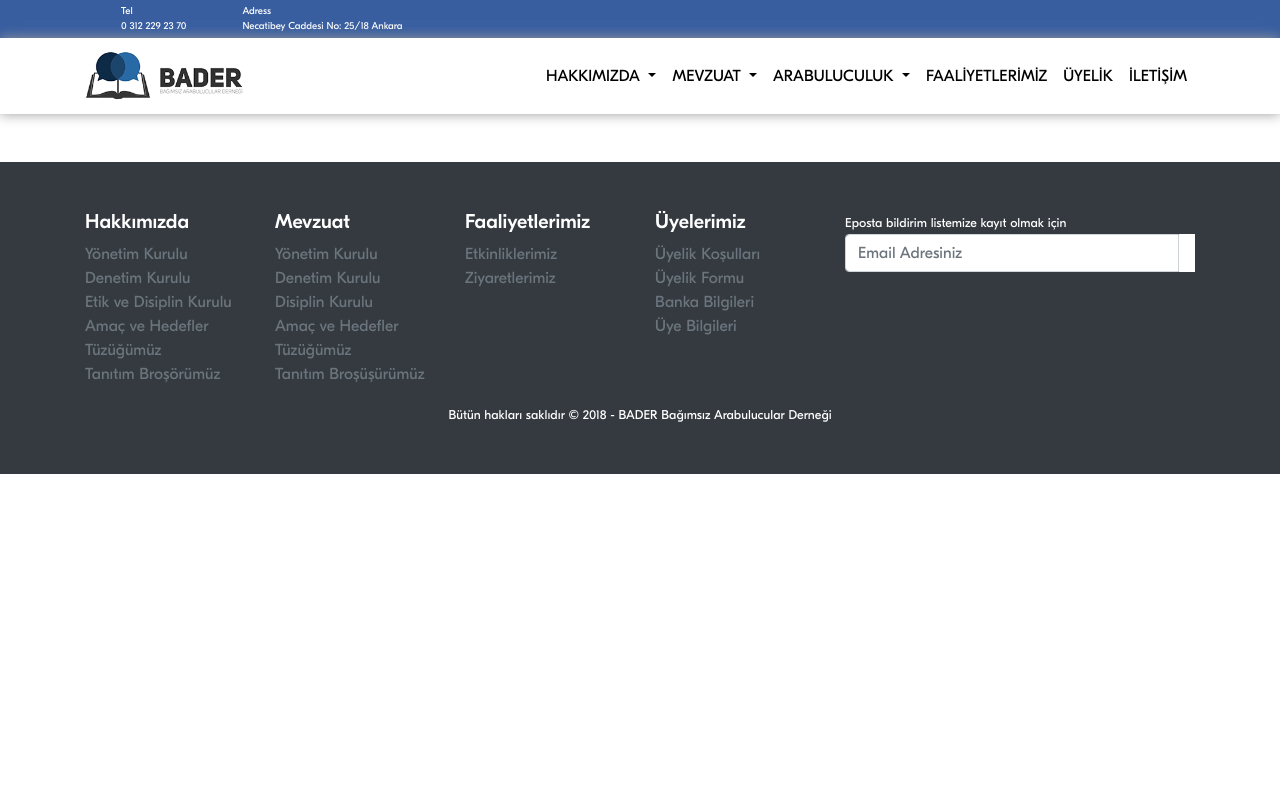
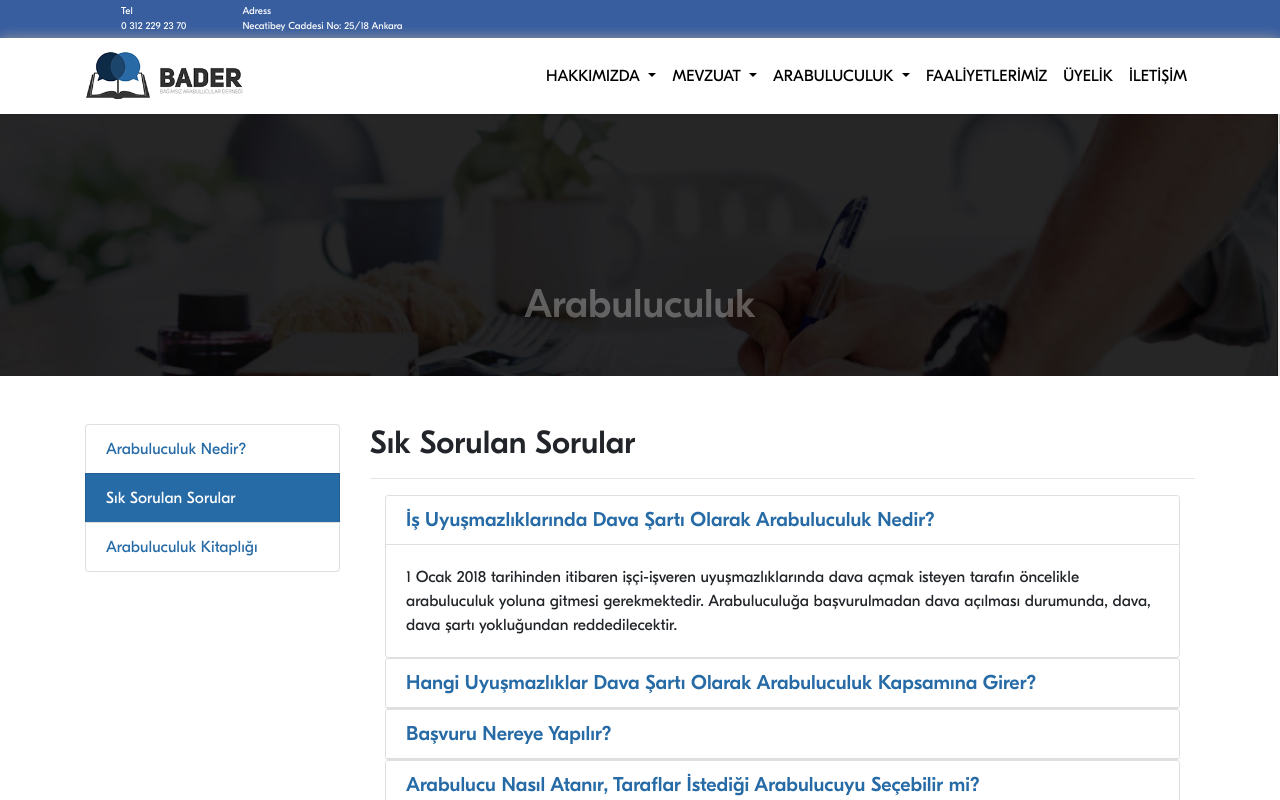
Before and after one commit to er3n/bader, a Vue app: page /arabuluculuk/sss in a window 1280 px wide. Shown: the top 800 px of the page. Built offline with nearby package versions, Linux system fonts and the light colour scheme; some icons are missing.

Commit message:
arabuluculuk sss eklenir

```diff
--- /dev/null
+++ b/src/assets/json/faq.json
@@ -0,0 +1,43 @@
+[
+    {
+        "title": "İş Uyuşmazlıklarında Dava Şartı Olarak Arabuluculuk Nedir?",
+        "content": "1 Ocak 2018 tarihinden itibaren işçi-işveren uyuşmazlıklarında dava açmak isteyen tarafın öncelikle arabuluculuk yoluna gitmesi gerekmektedir. Arabuluculuğa başvurulmadan dava açılması durumunda, dava, dava şartı yokluğundan reddedilecektir."
+    },
+    {
+        "title": "Hangi Uyuşmazlıklar Dava Şartı Olarak Arabuluculuk Kapsamına Girer?",
+        "content": "Bireysel veya toplu iş sözleşmesine dayanan işçi ve işveren alacağı ve tazminatı (kıdem tazminatı, ihbar tazminatı, kötü niyet tazminatı, fazla mesai ücreti, hafta tatili ücreti, yıllık izin ücreti vb.) ile işe iade taleplerinde dava açılmadan önce arabulucuya başvurulmuş olması dava şartı olacaktır. Ancak iş kazası veya meslek hastalığından kaynaklanan maddi ve manevi tazminat davaları ile bunlarla ilgili tespit ve itiraz durumları bu kapsamda değildir."
+    },
+    {
+        "title": "Başvuru Nereye Yapılır?",
+        "content": "Başvuru adliyelerde bulunan arabuluculuk bürolarına yapılır. Arabuluculuk bürosu olmayan yerlerde arabuluculuk bürosu sıfatıyla görevlendirilen sulh hukuk mahkemesi yazı işleri müdürlüğü tarafından işlemler gerçekleştirilir."
+    },
+    {
+        "title": "Arabulucu Nasıl Atanır, Taraflar İstediği Arabulucuyu Seçebilir mi?",
+        "content": "Arabulucu, adliyelerdeki arabuluculuk bürolarındaki görevli personel tarafından sicile kayıtlı arabulucular listesinden atanacaktır. Ancak tarafların listede yer alan herhangi bir arabulucu üzerinde anlaşmaları halinde bu arabulucu görevlendirilir."
+    },
+    {
+        "title": "Dava Şartı Olarak Arabuluculukta Arabulucu Başvuruyu En Fazla Ne Kadar Süre İçerisinde Sonuçlandırır?",
+        "content": "Arabulucu, yapılan başvuruyu görevlendirildiği tarihten itibaren üç hafta içinde sonuçlandırır. Bu süre zorunlu hâllerde arabulucu tarafından en fazla bir hafta uzatılabilir."
+    },
+    {
+        "title": "Arabuluculuğa Başvuru Ücretli midir?",
+        "content": "Arabuluculuk bürosuna başvuruda herhangi bir ücret alınmaz. Taraflar arabuluculuk görüşmelerinde anlaşamazlarsa 2 saatlik ücret Adalet Bakanlığı bütçesinden karşılanır. Anlaşma durumunda ücret, aksi kararlaştırılmadıkça taraflarca eşit şekilde ödenir. Ancak uygulamada sıklıkla görüldüğü üzere, işveren tarafından da arabuluculuk ücretinin tamamı ödenebilir. Ücret, Arabuluculuk Asgari Ücret Tarifesine göre belirlenir. Arabuluculuk Ücret Tarifesi, Arabuluculuk Daire Başkanlığının resmi web sitesinde yer almaktadır.",
+        "link": "http://www.adb.adalet.gov.tr/Sayfalar/Teskilat/mevzuat/tarife.html"
+    },
+    {
+        "title": "Arabuluculuk Görüşmelerine Kimler Katılır?",
+        "content": "Arabuluculuk görüşmelerine taraflar bizzat ya da varsa avukatları aracılığıyla katılabilirler. Tarafın vekili aracılığı ile görüşmelere katılmak istemesi durumunda vekaletnamede arabuluculukla ilgili özel bir yet ki gerekir."
+    },
+    {
+        "title": "Karşı Taraf Görüşmelere Gelmezse Ne Olur?",
+        "content": "İlk toplantıya mazeretsiz bir şekilde katılmayan taraf dava açıldığı taktirde, bu taraf dava sonucunda kısmen ya da tamamen haklı çıksa dahi yargılama giderlerinin tamamından sorumlu tutulur. Ayrıca, bu taraf lehine vekalet ücretine hükmedilmez."
+    },
+    {
+        "title": "Anlaşma Sağlanamazsa Süreç Nasıl Devam Eder?",
+        "content": "Arabuluculuk sürecinde taraflar anlaşma sağlayamazsa mahkemeye başvurarak dava açabilirler."
+    },
+    {
+        "title": "Arabuluculuk Ücretini Karşılayamayacak Durumda Olan Taraf Nereye Başvurmalıdır?",
+        "content": "Arabuluculuk ücretini karşılamak için adli yardıma ihtiyaç duyan taraf arabuluculuk bürosunun bulunduğu yerdeki sulh hukuk hâkiminin kararıyla adli yardımdan yararlanabilecektir."
+    }
+]
--- /dev/null
+++ b/src/assets/json/mediation.json
@@ -0,0 +1,17 @@
+{
+    "title": "Arabuluculuk",
+    "menus": [
+        {
+            "title": "Arabuluculuk Nedir?",
+            "link": "/arabuluculuk/arabuluculuk-nedir"
+        },
+        {
+            "title": "Sık Sorulan Sorular",
+            "link": "/arabuluculuk/sss"
+        },
+        {
+            "title": "Arabuluculuk Kitaplığı",
+            "link": "/arabuluculuk/arabuluculuk-kitapligi"
+        }
+    ]
+}
--- a/src/components/Accordion.vue
+++ b/src/components/Accordion.vue
@@ -17,6 +17,11 @@
                     <ul v-if="value.subContent" v-for="(subContent, subContentKey) in value.subContents" v-bind:key="subContentKey" class="pt-2">
                         <li>{{subContent}}</li>
                     </ul>
+
+                    <a :href="value.link" target="_blank" v-if="value.link" class="pt-2">
+                        {{value.link}}
+                    </a>
+
                 </div>
                 </div>
             </div>
@@ -27,11 +32,11 @@
 
 <script>
 export default {
-  props: ['items'],
+  props: ["items"],
   data() {
-      return {
-          selectedItem: -1
-      }
+    return {
+      selectedItem: 0
+    };
   },
   methods: {
     selectItem: function(selectedId) {
--- a/src/components/Navbar.vue
+++ b/src/components/Navbar.vue
@@ -40,9 +40,9 @@
                             ARABULUCULUK
                         </a>
                         <div class="dropdown-menu show" v-if="showSubMenuKey == 'ARABULUCULUK'" >
-                            <a class="dropdown-item" href="/nedir" v-on:click="hideNavbar">ARABULUCULUK NEDİR?</a>
-                            <a class="dropdown-item" href="/sss" v-on:click="hideNavbar">SIK SORULAN SORULAR</a>
-                            <a class="dropdown-item" href="/kitaplik" v-on:click="hideNavbar">ARABULUCULUK KİTAPLIĞI</a>
+                            <a class="dropdown-item" href="/arabuluculuk/arabuluculuk-nedir" v-on:click="hideNavbar">ARABULUCULUK NEDİR?</a>
+                            <a class="dropdown-item" href="/arabuluculuk/sss" v-on:click="hideNavbar">SIK SORULAN SORULAR</a>
+                            <a class="dropdown-item" href="/arabuluculuk/arabuluculuk-kitapligi" v-on:click="hideNavbar">ARABULUCULUK KİTAPLIĞI</a>
                         </div>
                     </li>
                     <li class="nav-item">
--- a/src/router.js
+++ b/src/router.js
@@ -4,7 +4,10 @@ import Home from './views/Home.vue'
 import About from './views/about/About.vue'
 import Directors from './views/about/Directors.vue'
 import Purpose from './views/about/Purpose.vue'
-import Faq from './views/Faq.vue'
+import Mediation from './views/mediation/Mediation.vue'
+import WhatMediation from './views/mediation/WhatMediation'
+import Faq from './views/mediation/Faq'
+import MediationLibrary from './views/mediation/MediationLibrary'
 
 Vue.use(Router)
 
@@ -31,9 +34,22 @@ export default new Router({
       ]
     },
     {
-      path: '/sss',
-      name: 'faq',
-      component: Faq
+      path: '/arabuluculuk',
+      component: Mediation,
+      children: [
+        {
+          path: 'arabuluculuk-nedir',
+          component: WhatMediation
+        },
+        {
+          path: 'sss',
+          component: Faq
+        },
+        {
+          path: 'arabuluculuk-kitapligi',
+          component: MediationLibrary
+        }
+      ]
     }
   ]
 })
--- a/src/views/Faq.vue
+++ /dev/null
@@ -1,50 +0,0 @@
-<template>
-    <div>
-        <div class="carousel slide" data-ride="carousel">
-            <div class="carousel-inner" role="listbox">
-                <div class="carousel-item active">
-                    <img class="d-block img-fluid" src="../assets/aboutus.jpg" alt="First slide">
-                </div>
-                <div class="carousel-caption d-none d-md-block">
-                    <h1 style="opacity: 0.3">Sık Sorulan Sorular</h1>
-                </div>
-            </div>
-        </div>
-
-        <div class="container mt-5">
-            <div class="row">
-                <accordion :items="arabuluculukFaq" />
-            </div>
-
-        </div>
-
-    </div>
-</template>
-
-<script>
-import Accordion from "../components/Accordion";
-import ArabuluculukFaq from "../assets/json/arabuluculuk-faq.json"
-
-export default {
-  name: "Faq",
-  components: {
-    Accordion
-  },
-  data() {
-    return {
-      arabuluculukFaq: ArabuluculukFaq
-    };
-  }
-};
-</script>
-
-<style lang="scss">
-$basecolor: #276ba6;
-
-.sssTitle {
-  color: $basecolor !important;
-}
-.card-header {
-  background-color: white;
-}
-</style>
--- /dev/null
+++ b/src/views/mediation/Faq.vue
@@ -0,0 +1,35 @@
+<template>
+  <div class="col-12 col-md-9">
+      <h2>Sık Sorulan Sorular</h2>
+      <hr>
+      <accordion :items="faqContent" />
+  </div>
+</template>
+
+<script>
+import Accordion from "../../components/Accordion";
+import FaqContent from "../../assets/json/faq.json"
+
+export default {
+  name: "Faq",
+  components: {
+    Accordion
+  },
+  data() {
+    return {
+      faqContent: FaqContent
+    };
+  }
+};
+</script>
+
+<style lang="scss">
+$basecolor: #276ba6;
+
+.sssTitle {
+  color: $basecolor !important;
+}
+.card-header {
+  background-color: white;
+}
+</style>
--- /dev/null
+++ b/src/views/mediation/Mediation.vue
@@ -0,0 +1,20 @@
+<template>
+    <nested-page :page="page" />
+</template>
+
+<script>
+import NestedPage from "../../components/NestedPage.vue";
+import MediationPageContent from "../../assets/json/mediation.json";
+
+export default {
+  name: "Mediation",
+  components: {
+      NestedPage
+  },
+  data() {
+    return {
+      page: MediationPageContent
+    };
+  }
+};
+</script>
--- /dev/null
+++ b/src/views/mediation/MediationLibrary.vue
@@ -0,0 +1,35 @@
+<template>
+  <div class="col-12 col-md-9">
+      <h2>Arabuluculuk Kitaplığı</h2>
+      <hr>
+      <accordion :items="arabuluculukFaq" />
+  </div>
+</template>
+
+<script>
+import Accordion from "../../components/Accordion";
+import ArabuluculukFaq from "../../assets/json/arabuluculuk-faq.json"
+
+export default {
+  name: "MediationLibrary",
+  components: {
+    Accordion
+  },
+  data() {
+    return {
+      arabuluculukFaq: ArabuluculukFaq
+    };
+  }
+};
+</script>
+
+<style lang="scss">
+$basecolor: #276ba6;
+
+.sssTitle {
+  color: $basecolor !important;
+}
+.card-header {
+  background-color: white;
+}
+</style>
--- /dev/null
+++ b/src/views/mediation/WhatMediation.vue
@@ -0,0 +1,35 @@
+<template>
+  <div class="col-12 col-md-9">
+      <h2>Arabuluculuk Nedir</h2>
+      <hr>
+      <p>
+          Görüşmek, müzakerelerde bulunmak ve aralarındaki anlaşmazlıkları çözmek için tarafları bir araya getiren, uzmanlık eğitimi almış, tarafsız ve bağımsız bir üçüncü kişinin katılımıyla yürütülen çözüm yöntemine arabuluculuk denir.
+      </p>
+  </div>
+</template>
+
+<script>
+import Accordion from "../../components/Accordion";
+
+export default {
+  name: "WhatMadiation",
+  components: {
+    Accordion
+  },
+  data() {
+    return {
+    };
+  }
+};
+</script>
+
+<style lang="scss">
+$basecolor: #276ba6;
+
+.sssTitle {
+  color: $basecolor !important;
+}
+.card-header {
+  background-color: white;
+}
+</style>
```
